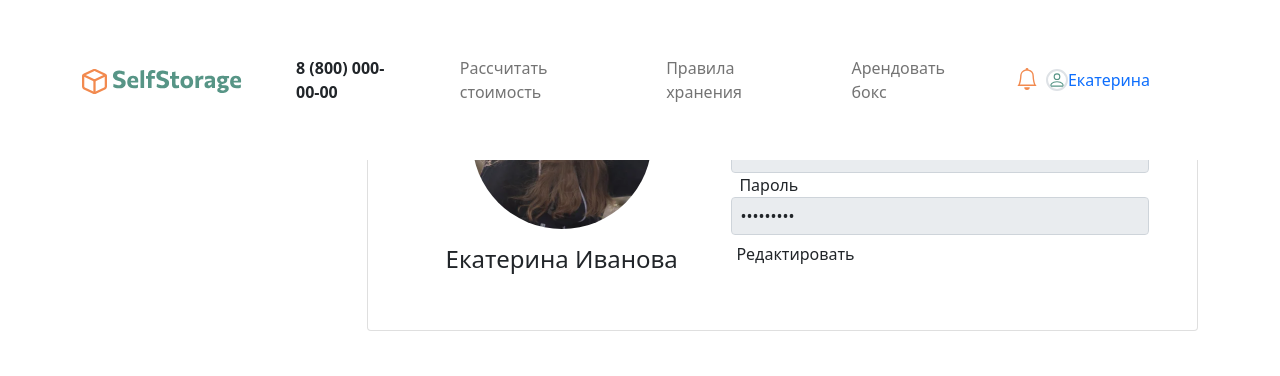
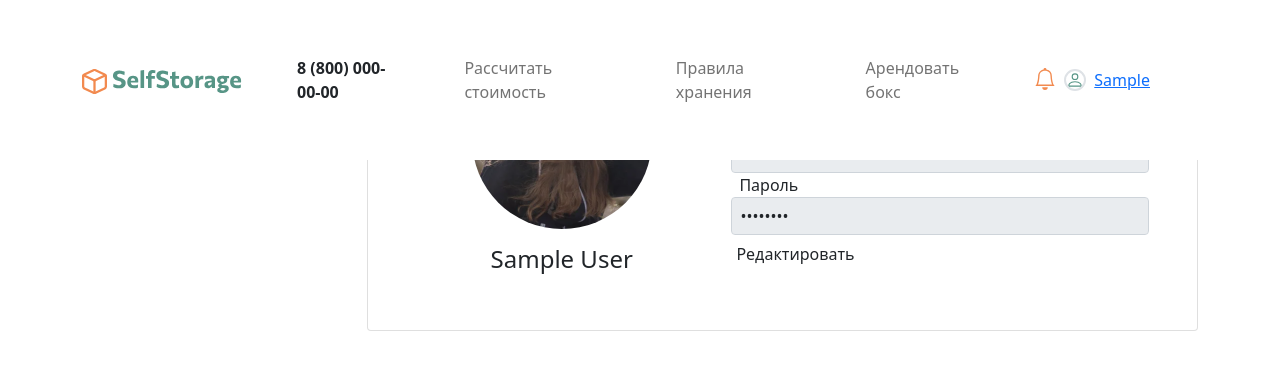
Before and after one commit to Sangdak/self_storage, a Django app: page /my-rent/ in a window 1280 px wide. Shown: the top 376 px of the page. Run offline with Django 4.2, Linux system fonts and the light colour scheme; the visitor is signed in with stand-in values (Sample User, id 1).

Commit message:
Partially connect user model to personal user page.

```diff
--- a/selfstorage/selfstorage/views.py
+++ b/selfstorage/selfstorage/views.py
@@ -26,6 +26,7 @@ def myrentpage(request):
     context = {
         'key': 'value',
     }
+    print(request.user.last_name)
     return render(request, 'my-rent.html', context)
 
 
--- a/selfstorage/templates/base.html
+++ b/selfstorage/templates/base.html
@@ -52,7 +52,7 @@
 						<svg xmlns="http://www.w3.org/2000/svg" width="22" height="22" fill="#579586" class="bi bi-person border border-2 rounded-pill" viewBox="0 0 16 16">
 							<path d="M8 8a3 3 0 1 0 0-6 3 3 0 0 0 0 6zm2-3a2 2 0 1 1-4 0 2 2 0 0 1 4 0zm4 8c0 1-1 1-1 1H3s-1 0-1-1 1-4 6-4 6 3 6 4zm-1-.004c-.001-.246-.154-.986-.832-1.664C11.516 10.68 10.289 10 8 10c-2.29 0-3.516.68-4.168 1.332-.678.678-.83 1.418-.832 1.664h10z"/>
 						</svg>
-						<span class="SelfStorage_green">Екатерина</span>
+                        <span class="SelfStorage_green">&nbsp;&nbsp;<a class="SelfStorage_green" href="{% url 'myrent_page' %}">{{ user.first_name }}</a></span>
 					</a>
 				</li>
 			</ul>
--- a/selfstorage/templates/my-rent.html
+++ b/selfstorage/templates/my-rent.html
@@ -63,7 +63,7 @@
 		<div class="col-lg-3 d-flex flex-column nav nav-pills">
 			<button class="ps-0 btn bg-white fs_24 shadow-none SelfStorage_orange SelfStorage_tab active" id="LK-tab" data-bs-toggle="pill" data-bs-target="#LK" type="button" role="tab" aria-controls="LK" aria-selected="true">Личный кабинет</button>
 			<button class="ps-0 btn bg-white fs_24 shadow-none SelfStorage_grey SelfStorage_tab" id="Rent-tab" data-bs-toggle="pill" data-bs-target="#Rent" type="button" role="tab" aria-controls="Rent" aria-selected="false">Моя аренда</button>
-			<a href="./faq.html" class="btn fs_24 shadow-none text-decoration-none SelfStorage_grey SelfStorage_tab">FAQ</a>
+			<a href="{% url 'faq_page' %}" class="btn fs_24 shadow-none text-decoration-none SelfStorage_grey SelfStorage_tab">FAQ</a>
 			<a href="#" class="btn fs_24 shadow-none text-decoration-none SelfStorage_grey SelfStorage_tab">Выйти</a>
 		</div>
 		<div class="col-lg-9">
@@ -72,16 +72,16 @@
 					<div class="row">
 						<div class="col-12 col-sm-5 d-flex flex-column align-items-center">
 							<img src="{% static 'img/image10.png' %}" class="rounded-pill mb-3" alt="">
-							<h4>Екатерина Иванова</h4>
+							<h4>{{ user.first_name }} {{ user.last_name }}</h4>
 						</div>
 						<div class="col-12 col-sm-7 d-flex flex-column">
 							<form>
 								<label class="fs_24 SelfStorage_green ms-2" for="EMAIL">E-mail</label>
-								<input type="email" name="EMAIL_EDIT" id="EMAIL" class="form-control fs_24 ps-2 SelfStorage__input" value="ekatyusha89@yandex.ru" disabled>
+								<input type="email" name="EMAIL_EDIT" id="EMAIL" class="form-control fs_24 ps-2 SelfStorage__input" value="{{ user.email }}" disabled>
 								<label class="fs_24 SelfStorage_green ms-2" for="PHONE">Телефон</label>
 								<input type="tel" name="PHONE_EDIT" id="PHONE" class="form-control fs_24 ps-2 SelfStorage__input" value="+7-909-000-00-00" disabled>
 								<label class="fs_24 SelfStorage_green ms-2" for="PASSWORD">Пароль</label>
-								<input type="password" name="PASSWORD_EDIT" id="PASSWORD" class="form-control fs_24 ps-2 SelfStorage__input" value="111111111" disabled>
+								<input type="password" name="PASSWORD_EDIT" id="PASSWORD" class="form-control fs_24 ps-2 SelfStorage__input" value="PASSWORD" disabled>
 								<button type="submit" class="btn SelfStorage_green ps-1" id="save" style="display: none">Сохранить</button>
 								<a class="btn SelfStorage_orange ps-1" id="edit">Редактировать</a>
 								<script>
```
